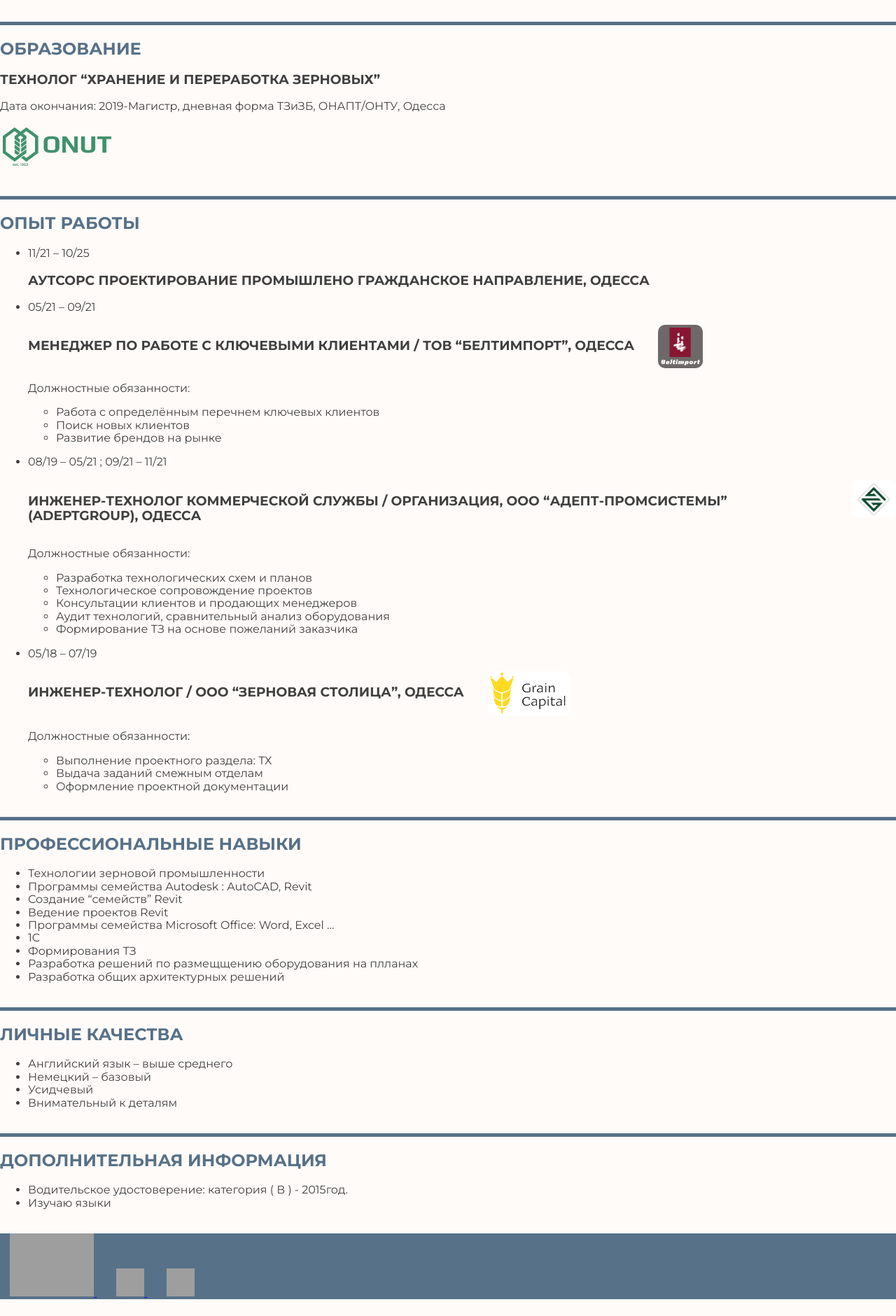
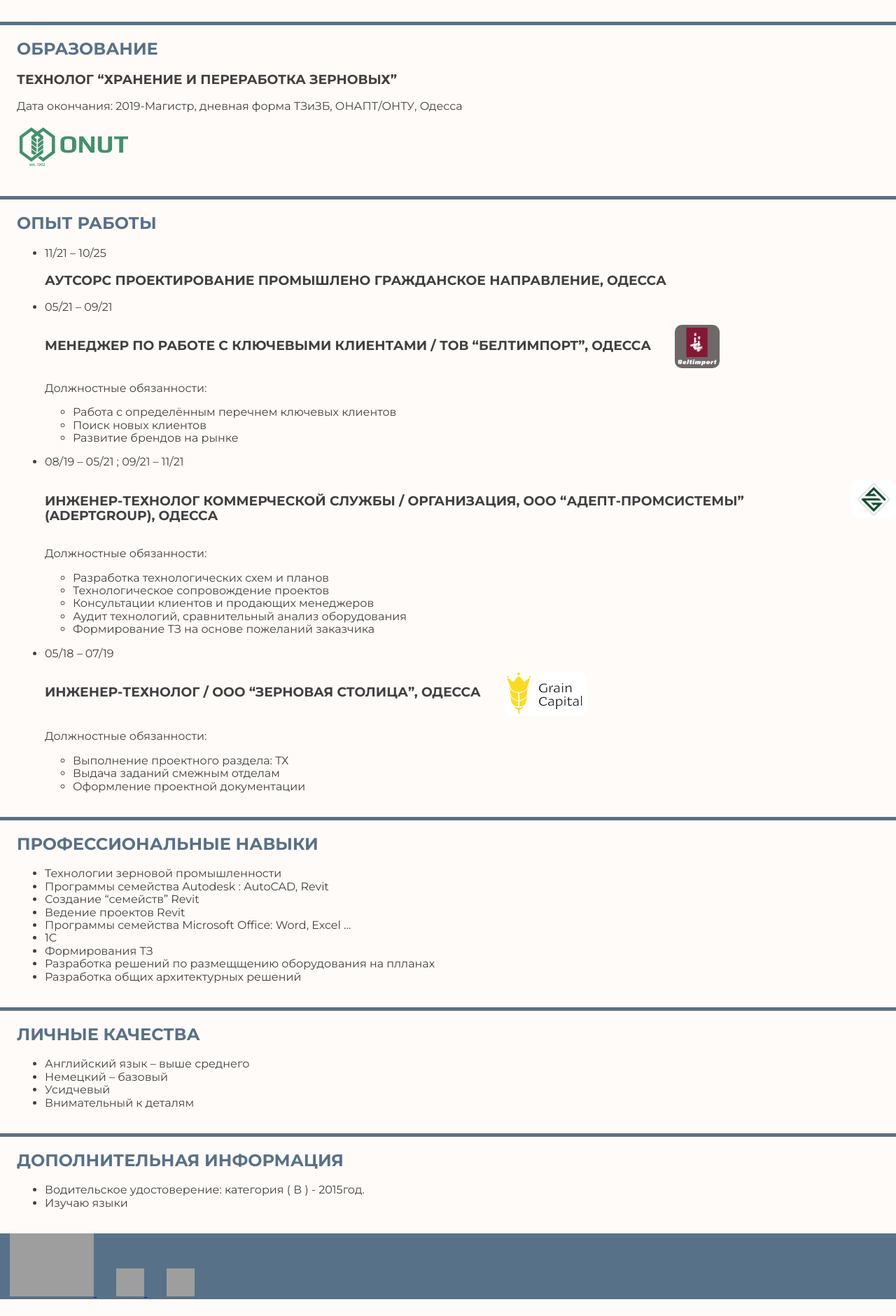
Before and after one commit to IvanTeplykh/resume, a plain HTML site: page index.html in a window 1280 px wide. Shown: the part 520-2400 px from the top of the page at 70% size. Drawn offline with nearby package versions, Linux system fonts and the light colour scheme; grey boxes are pictures that could not be loaded.

Commit message:
04.11.25

```diff
--- a/css/styles.css
+++ b/css/styles.css
@@ -30,16 +30,17 @@ h2 {
     background-color: rgb(75, 92, 107);
 }
 .nav a {
+    justify-content: space-between;
     color: rgb(39, 39, 46);
+    padding: 4px;
     margin-left: 24px;
     background-color: rgb(215, 250, 250);
     border-radius: 5px;
     border: 2px solid rgb(215, 250, 250);
     cursor: pointer;
     font-style: italic;
-    font-family: 'Noto+Serif';
     text-decoration: none;
-    text-shadow: 0.5px 0.5px 1px black;
+    text-shadow: 0.5px 0.5px 1px rgb(39, 39, 46);
 }
 .nav a:hover,.nav a:focus {
     background-color: rgb(223, 241, 241);
@@ -73,6 +74,9 @@ address {
     border-top: 5px solid rgb(87, 113, 136);
     margin-bottom: 34px;
 }
+.ed_div {
+    margin-left: 24px;
+}
 .university_logo {
     height: 64px;
     padding: 4px;
@@ -85,6 +89,9 @@ address {
 #ОПЫТ_РАБОТЫ {
     border-top: 5px solid rgb(87, 113, 136);
     margin-bottom: 34px;
+}
+.jobs_div {
+    margin-left: 24px;
 }
 .jobs  li {
     font-size: 16px;
@@ -130,17 +137,22 @@ address {
     border-top: 5px solid rgb(87, 113, 136);
     margin-bottom: 34px;
 }
-#ПРОФЕССИОНАЛЬНЫЕ_НАВЫКИ {
-    border-top: 5px solid rgb(87, 113, 136);
-    margin-bottom: 34px;
+.profesional_div {
+    margin-left: 24px;
 }
 #ЛИЧНЫЕ_КАЧЕСТВА {
     border-top: 5px solid rgb(87, 113, 136);
     margin-bottom: 34px;
 }
+.personal_div {
+    margin-left: 24px;
+}
 #ДОПОЛНИТЕЛЬНАЯ_ИНФОРМАЦИЯ {
     border-top: 5px solid rgb(87, 113, 136);
     margin-bottom: 34px;
+}
+.infor_div {
+    margin-left: 24px;
 }
 #СОЦИАЛЬНЫЕ_СЕТИ {
     background-color: rgb(87, 113, 136);
--- a/index.html
+++ b/index.html
@@ -42,6 +42,7 @@
     <main>
 <!--ОБРАЗОВАНИЕ-->
         <section id="ОБРАЗОВАНИЕ">
+            <div class="ed_div">
             <h2>ОБРАЗОВАНИЕ</h2>
             <h3>ТЕХНОЛОГ “ХРАНЕНИЕ И ПЕРЕРАБОТКА ЗЕРНОВЫХ”</h3>
             <p>Дата окончания: 2019-Магистр, дневная форма
@@ -50,9 +51,11 @@
             <a href="https://ontu.edu.ua/" target="_blank">
             <img src="images/logo_short_en.png" alt="university logo" class="university_logo">
             </a>
+            </div>
         </section>
 <!--ОПЫТ РАБОТЫ-->
         <section id="ОПЫТ_РАБОТЫ">
+        <div class="jobs_div">
         <h2>ОПЫТ РАБОТЫ</h2>
         <ul class="jobs">
             <li>
@@ -107,9 +110,11 @@
                </ul>
             </li>
         </ul>
+        </div>
         </section>
 <!--ПРОФЕССИОНАЛЬНЫЕ НАВЫКИ-->
         <section id="ПРОФЕССИОНАЛЬНЫЕ_НАВЫКИ">
+            <div class="profesional_div">
             <h2>ПРОФЕССИОНАЛЬНЫЕ НАВЫКИ</h2>
             <ul>
                 <li>Технологии зерновой промышленности</li>
@@ -122,9 +127,11 @@
                 <li>Разработка решений по размещщению оборудования на плланах</li>
                 <li> Разработка общих архитектурных решений</li>
             </ul>
+            </div>
         </section>
 <!--ЛИЧНЫЕ КАЧЕСТВА-->
         <section id="ЛИЧНЫЕ_КАЧЕСТВА">
+            <div class="personal_div">
             <h2>ЛИЧНЫЕ КАЧЕСТВА</h2>
             <ul>
                 <li>Английский язык – выше среднего</li>
@@ -132,14 +139,17 @@
                 <li>Усидчевый</li>
                 <li>Внимательный к деталям</li>
             </ul>
+            </div>
         </section>
 <!--ДОПОЛНИТЕЛЬНАЯ ИНФОРМАЦИЯ-->
         <section id="ДОПОЛНИТЕЛЬНАЯ_ИНФОРМАЦИЯ">
+            <div class="infor_div">
             <h2>ДОПОЛНИТЕЛЬНАЯ ИНФОРМАЦИЯ</h2>
             <ul>
                 <li>Водительское удостоверение: категория ( В ) - 2015год.</li>
                 <li>Изучаю языки</li>
             </ul>
+            </div>
         </section>
     </main>
 
```
